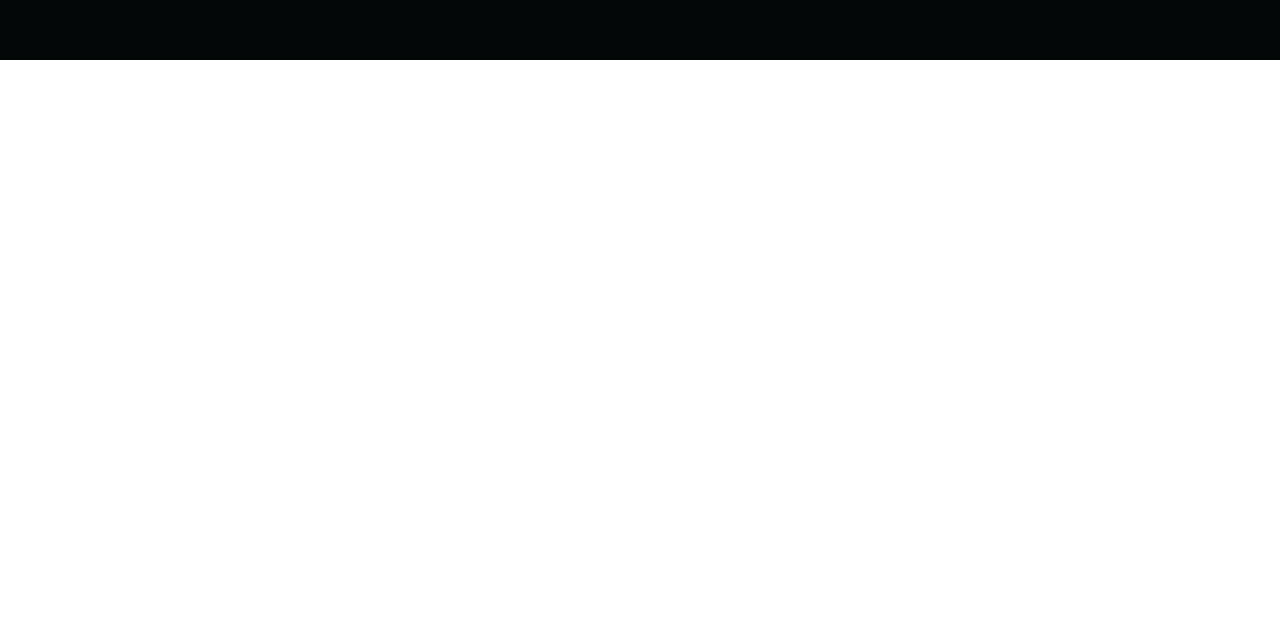
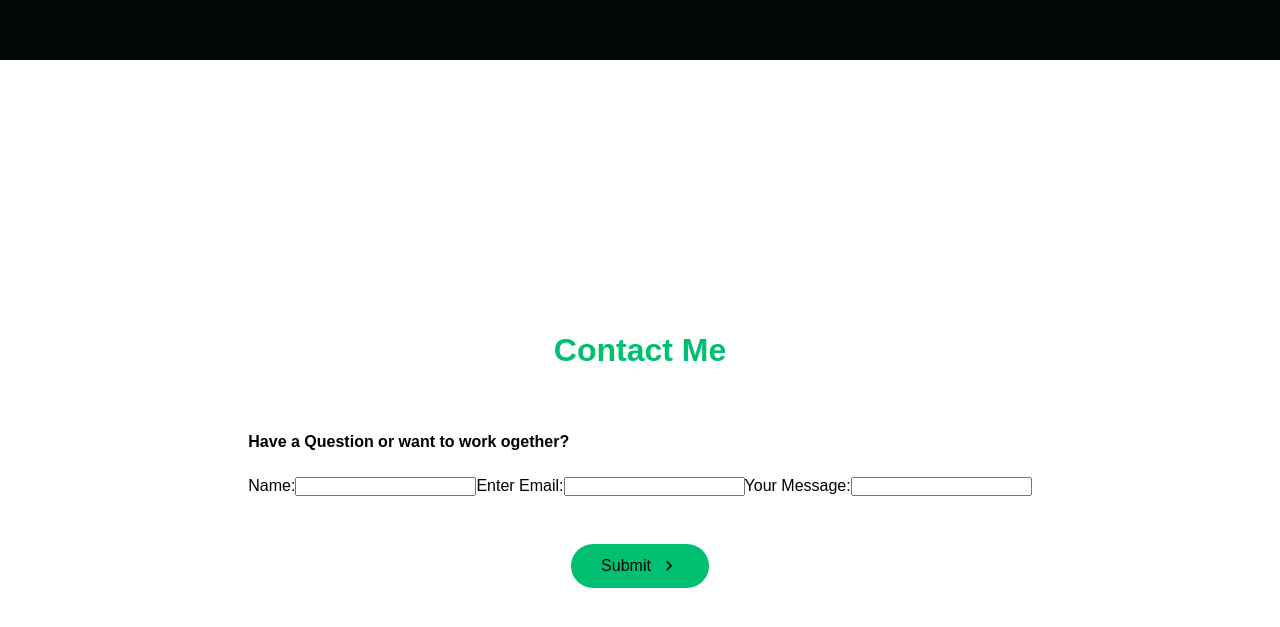
Before and after one commit to abhishekpundir789/Portfolio, a React (Create React App) app: page / in a window 1280 px wide. Shown: the part 2400-3027 px from the top of the page. Before the commit the page ends 2460 px from the top, so only its background shows below. Built offline with nearby package versions, Linux system fonts and the light colour scheme; a web font is replaced by a local one.

Commit message:
update commit with adding contact component

```diff
--- /dev/null
+++ b/src/Components/Contact/ContactElements.js
@@ -0,0 +1,73 @@
+import { MdArrowForward, MdKeyboardArrowRight } from 'react-icons/md';
+import styled from 'styled-components'
+
+export const ContactContainer = styled.div`
+height: 800px;
+display: flex;
+flex-direction: column;
+justify-content: center;
+align-items: center;
+background: '#fff';
+
+@media screen and (max-width: 768px){
+    height: 1100px;
+}
+
+@media screen and (max-width: 768px){
+    height: 1300px;
+}
+`;
+
+export const ContactWrapper = styled.div`
+max-width: 1000px;
+margin: 0 auto;
+display: grid;
+align-items: center;
+grid-gap: 16px;
+padding: 0 50px;
+`;
+
+export const ContactH1 = styled.h1`
+font-size = 2.5rem;
+color: #01bf71;
+margin-bottom: 64px;
+
+@media screen and (max-width: 480px){
+    font-size: 2rem;
+}
+`;
+
+export const ContactH2 = styled.h2`
+font-size: 1rem;
+margin-bottom: 10px;
+`;
+
+export const ContactForm = styled.div`
+align-items: center;
+background: #0106060;
+`;
+
+export const ContactLabel = styled.label`
+font-size: 1rem;
+`;
+
+export const ContactInput = styled.input`
+max-width: 500px;
+`;
+
+export const ContactBtnWrapper = styled.div`
+margin-top: 32px;
+display: flex;
+flex-direction: column;
+align-items: center;
+`;
+
+export const ArrowForward = styled(MdArrowForward)`
+margin-left: 8px;
+font-size: 20px;
+`;
+
+export const ArrowRight = styled(MdKeyboardArrowRight)`
+margin-left: 8px;
+font-size: 20px;
+`;
--- /dev/null
+++ b/src/Components/Contact/index.js
@@ -0,0 +1,34 @@
+import React, {useState} from 'react'
+import {Button} from '../ButtonElement'
+import {ContactContainer, ContactH1, ContactWrapper, ContactH2, ContactForm, ContactInput, ContactLabel, ContactBtnWrapper, ArrowForward, ArrowRight} from './ContactElements'
+
+const Contact = () => {
+    const [hover, setHover] = useState(false)
+
+    const onHover = () =>{
+        setHover(!hover)
+    }
+    return (
+        <ContactContainer id = "contact">
+            <ContactH1>Contact Me</ContactH1>
+            <ContactWrapper>
+                <ContactH2>Have a Question or want to work ogether?</ContactH2>
+                <ContactForm>
+                    <ContactLabel for="name">Name:</ContactLabel>
+                    <ContactInput type="text"></ContactInput>
+                    <ContactLabel for="email">Enter Email:</ContactLabel>
+                    <ContactInput type="text"></ContactInput>
+                    <ContactLabel for="message">Your Message:</ContactLabel>
+                    <ContactInput type="text"></ContactInput>
+                </ContactForm>
+                <ContactBtnWrapper>
+                <Button onMouseEnter={onHover} onMouseLeave={onHover} primary="true" dark="true">
+                    Submit {hover ? <ArrowForward /> : <ArrowRight />}
+                </Button>
+            </ContactBtnWrapper>
+            </ContactWrapper>
+        </ContactContainer>
+    )
+}
+
+export default Contact
--- a/src/Components/Project/ProjectElements.js
+++ b/src/Components/Project/ProjectElements.js
@@ -40,7 +40,8 @@ padding: 0 50px;
 export const ProjectCard = styled.div`
 background: #fff;
 display: flex;
-flex-direction: flex-start;
+flex-direction: column;
+justify-content: flex-start;
 align-items: center;
 border-radius: 10px;
 max-height: 150px;
@@ -57,7 +58,7 @@ transition: all 0.2s ease-in-out;
 
 export const ProjectH1 = styled.h1`
 font-size = 2.5rem;
-color: #fff;
+color: #01bf71;
 margin-bottom: 64px;
 
 @media screen and (max-width: 480px){
--- a/src/pages/index.js
+++ b/src/pages/index.js
@@ -5,6 +5,7 @@ import HeroSection from '../Components/HeroSection';
 import InfoSection from '../Components/InfoSection';
 import { homeObjOne } from '../Components/InfoSection/Data';
 import Project from '../Components/Project';
+import Contact from '../Components/Contact';
 
 const Home = () => {
     const [isOpen, setIsOpen] = useState(false)
@@ -20,6 +21,7 @@ const Home = () => {
          <HeroSection />
          <InfoSection {...homeObjOne}/>
          <Project />
+         <Contact />
         </>
     )
 }
```
Also changed, not shown: 1 other file (tests, documents, lock files or other folders).
